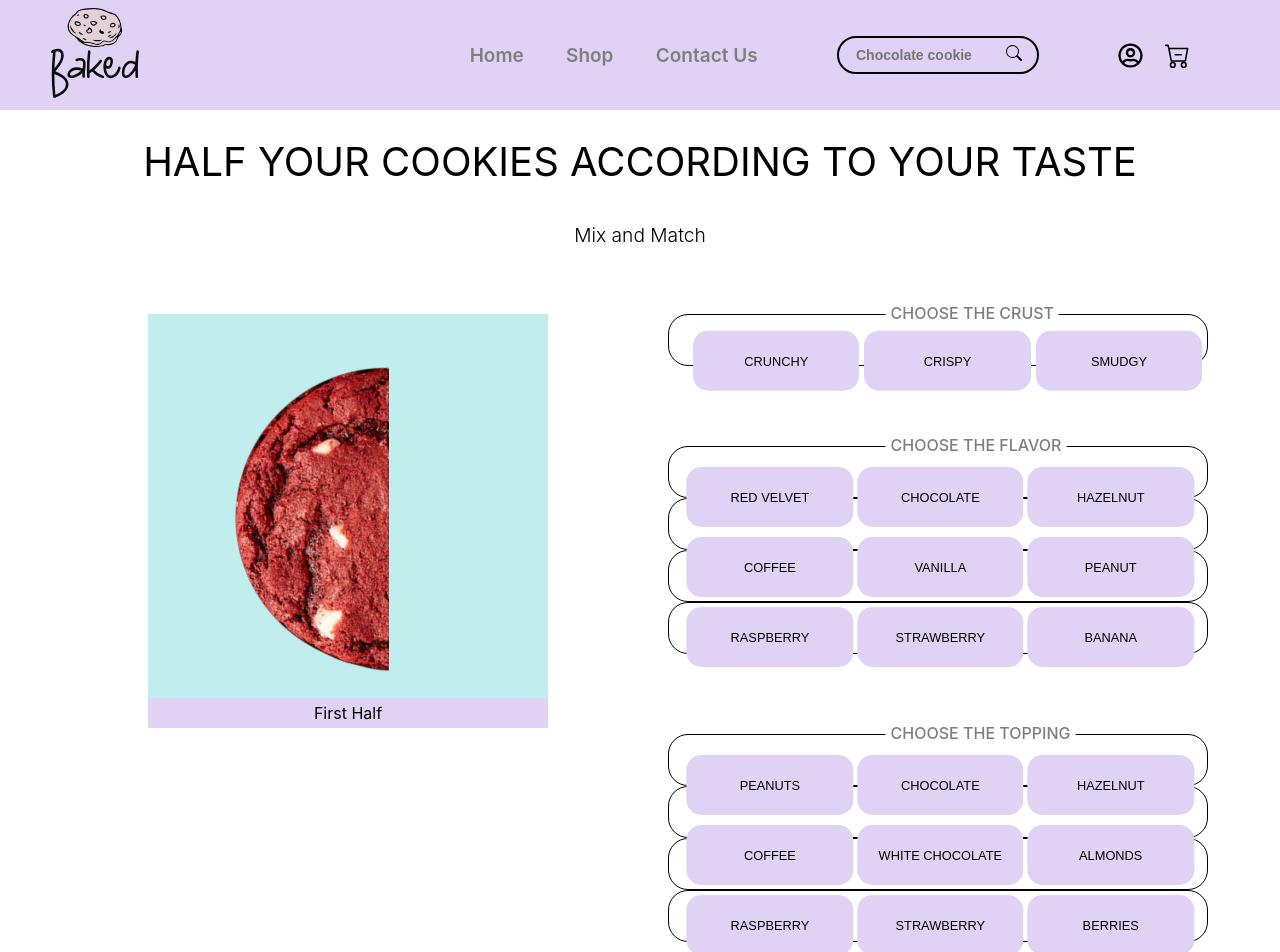
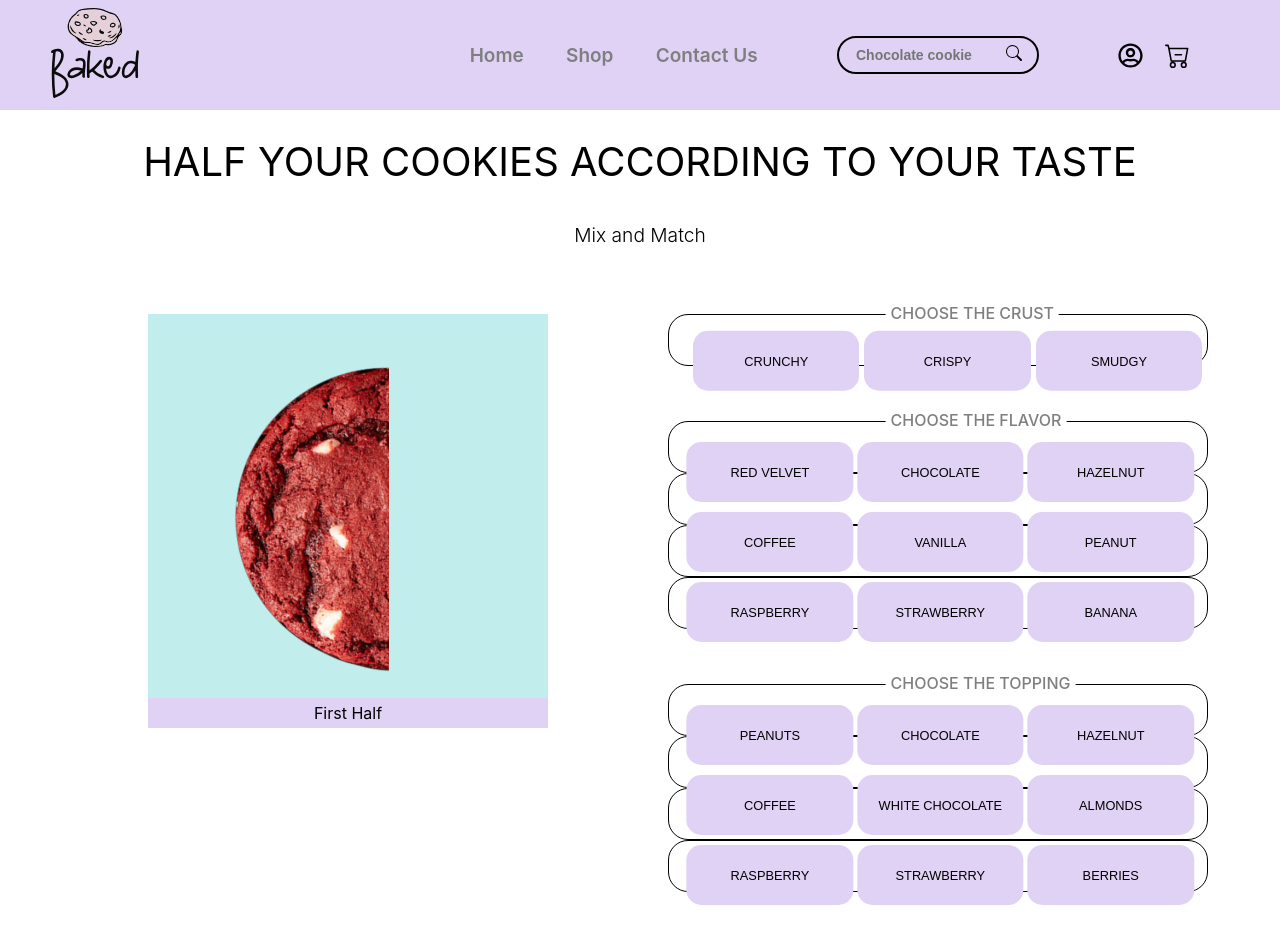
Before and after one commit to SaraBaassiri/baked_lb-website, a React (Create React App) app: page /customize in a window 1280 px wide. Shown: the top 952 px of the page. Built offline with nearby package versions, Linux system fonts and the light colour scheme; a web font is replaced by a local one.

Commit message:
Update Customize.css

```diff
--- a/src/Views/Customize/Customize.css
+++ b/src/Views/Customize/Customize.css
@@ -119,7 +119,7 @@
 
 .flavor {
     margin: 0 auto;
-    margin-top: 80px;
+    margin-top: 55px;
 }
 
 .flavor h5 {
@@ -160,7 +160,7 @@
 
 .topping {
     margin: 0 auto;
-    margin-top: 80px;
+    margin-top: 55px;
 }
 
 .topping h5 {
```
